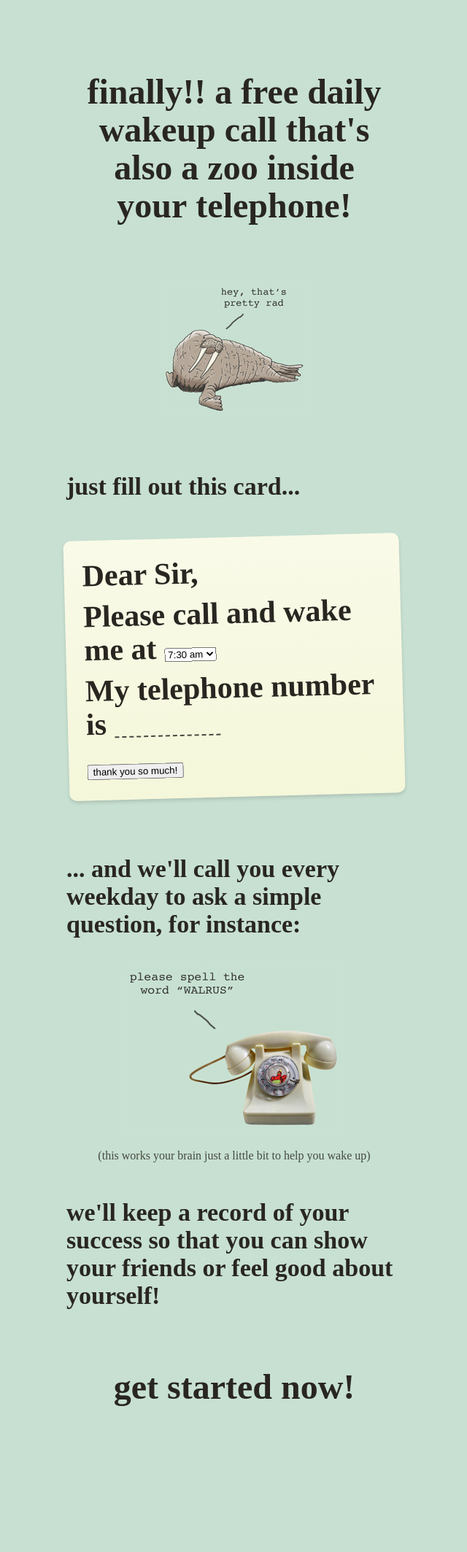
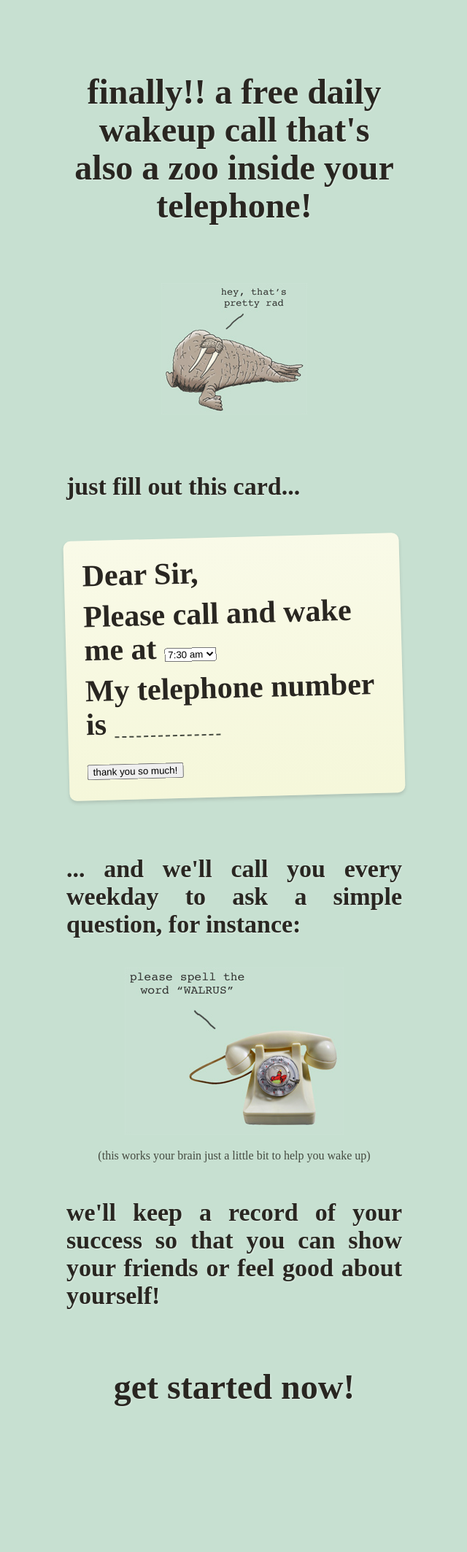
Before and after one commit to timols/spellwalrus, a Python web app: template templates/registration.html in a window 1280 px wide. Shown: the whole page at 73% size, without its empty margins (319-959 px from the left). Run offline with Jinja, Linux system fonts and the light colour scheme; the template is opened without the code that fills it, so the values that code supplies are empty; some libraries are stand-ins or nearby versions.

Commit message:
Fiddled with some text formatting

```diff
--- a/static/css/style.css
+++ b/static/css/style.css
@@ -19,8 +19,12 @@ h2 {
   font-size: 34px;
   line-height: 38px;
   margin: 20px 0;
+  text-align: justify;
 }
-h1, h2, h1 a { color: #292621; }
+h1, h2, h1 a {
+  color: #292621;
+  text-shadow: 1px 1px 2px #dcece2;
+}
 
 em { font-style: italic; }
 strong { font-weight: bold; }
--- a/templates/registration.html
+++ b/templates/registration.html
@@ -2,7 +2,7 @@
 
 
 {% block content %}
-<h1>finally!! a <strong>free&nbsp;daily wakeup&nbsp;call</strong> that's also a zoo&nbsp;inside your&nbsp;telephone!</h1>
+<h1>finally!! a <strong>free daily wakeup call</strong> that's also a zoo inside your telephone!</h1>
 
 <img src="/images/walrus.jpg" style="margin: 80px auto; display: block;" />
 
```
